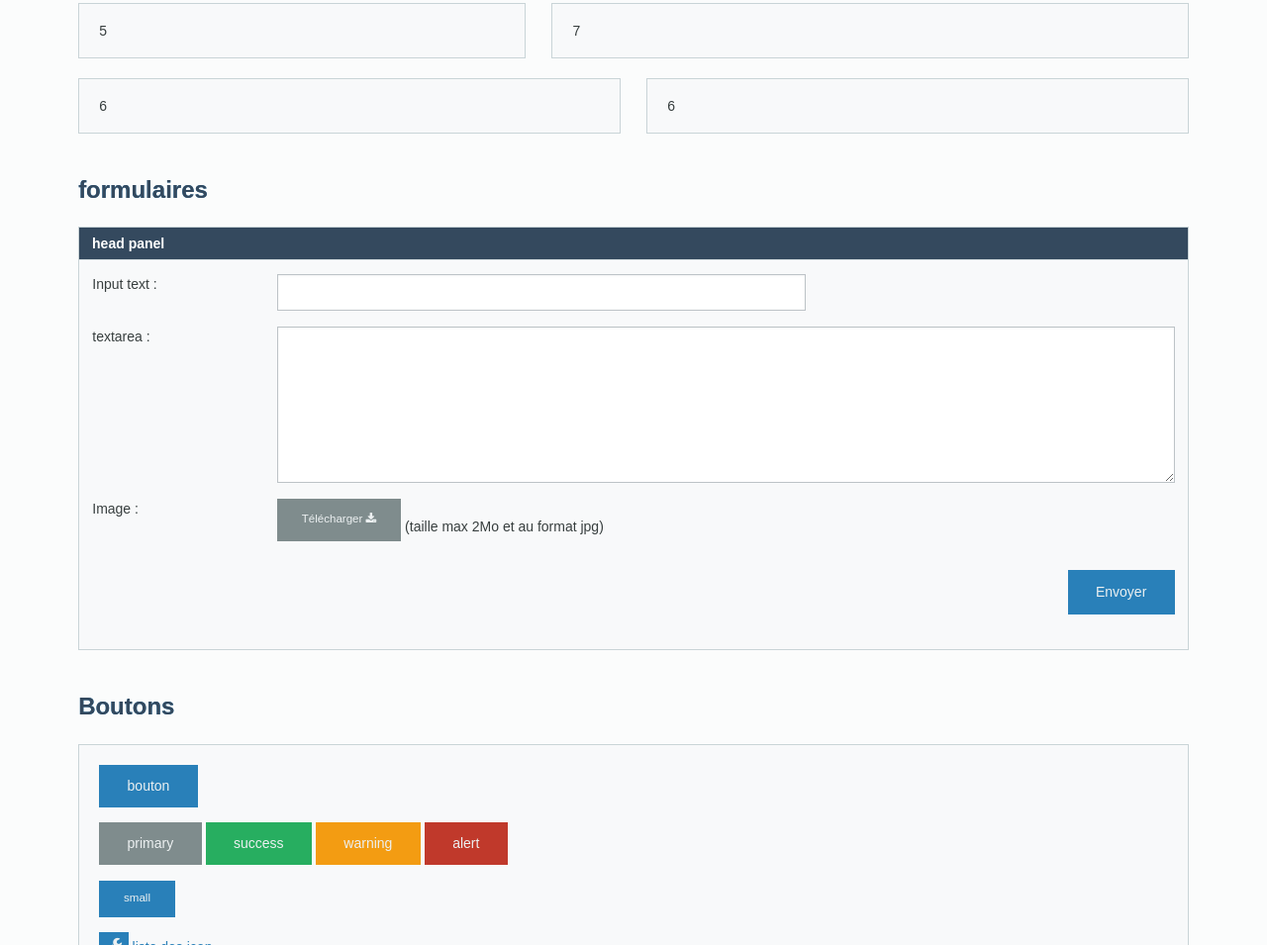
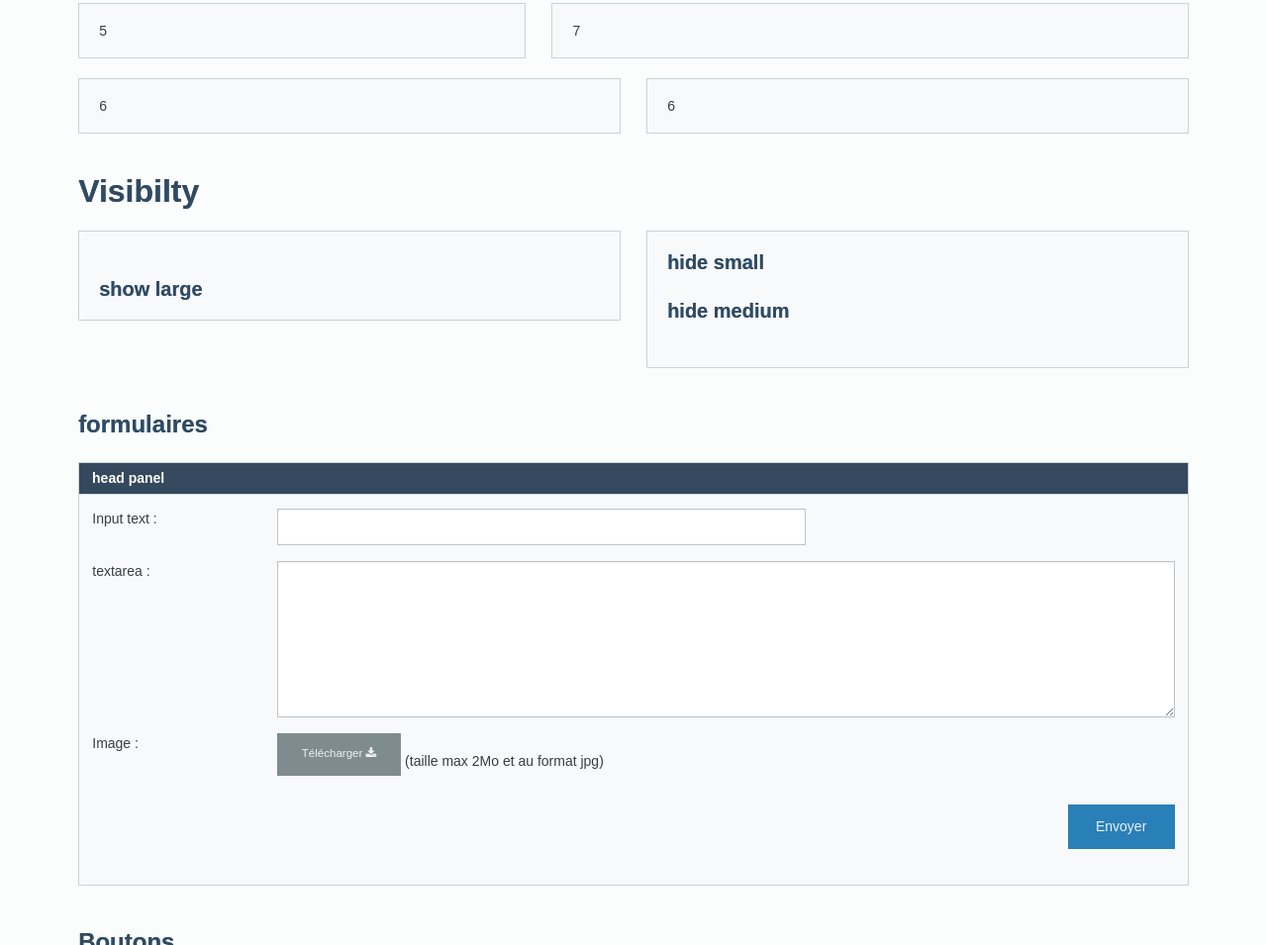
Before and after one commit to xavierpeyret/roots.1.0, a plain HTML site: page index.html in a window 1280 px wide. Shown: the part 2018-2973 px from the top of the page at 99% size. Drawn offline with Linux system fonts and the light colour scheme.

Commit message:
optimize mediaQueries

```diff
--- a/index.html
+++ b/index.html
@@ -82,6 +82,7 @@
 							</div>
 						</div>
 						<!-- /page-header -->
+
 						<!-- breadcrumb -->
 						<div class="row">
 							<div class="large-12">
@@ -206,6 +207,28 @@
 								<div class="clearfix"></div>
 						</div>
 						<!-- /grid -->
+
+						<!-- visibility -->
+						<div class="row">
+							<div class="large-12">
+								<h1>Visibilty</h1>
+							</div>
+							<div class="large-6 ">
+								<div class="panel ">
+									<h4 class="show-small">show small</h4>
+									<h4 class="show-medium">show medium</h4>
+									<h4 class="show-large">show large</h4>
+								</div>
+							</div>
+							<div class="large-6 ">
+								<div class="panel ">
+									<h4 class="hide-small">hide small</h4>
+									<h4 class="hide-medium">hide medium</h4>
+									<h4 class="hide-large">hide large</h4>
+								</div>
+							</div>
+						</div>
+						<!-- /visibility -->
 
 						<!-- formulaire -->
 						<div class="row">
--- a/sass/layout/_grid.scss
+++ b/sass/layout/_grid.scss
@@ -64,7 +64,7 @@ max-width: 82em;
 /*  medium
 /* --------------------------------------- */
 
-@media only screen and (min-width: 40.063em) {
+@media only screen and (min-width: $medium-range) {
 	.medium-1  {width: 8.33333%; }
 	.medium-2  {width: 16.66667%; }
 	.medium-3  {width: 25%; }
@@ -83,7 +83,7 @@ max-width: 82em;
 /*  large
 /* --------------------------------------- */
 
-@media only screen and (min-width: 64.063em) {
+@media only screen and (min-width: $large-range) {
 	.large-1  {width: 8.33333%; }
 	.large-2  {width: 16.66667%; }
 	.large-3  {width: 25%; }
--- a/sass/layout/_visibility.scss
+++ b/sass/layout/_visibility.scss
@@ -21,7 +21,7 @@
 /*  medium
 /* --------------------------------------- */
 
-@media only screen and (min-width: 40.063em) {
+@media only screen and (min-width: $medium-range) {
 	.show-medium, .hide-small,.hide-large {display: inherit !important; }
 	.hide-medium, .show-large, .show-small {display: none !important; }
 }
@@ -30,7 +30,7 @@
 /*  large
 /* --------------------------------------- */
 
-@media only screen and (min-width: 64.063em) {
+@media only screen and (min-width: $large-range) {
 	.show-large,.hide-small, .hide-medium {display: inherit !important; }
 	.hide-large, .show-medium, .show-small {display: none !important;}
 }
--- a/sass/module/_navigation.scss
+++ b/sass/module/_navigation.scss
@@ -148,12 +148,6 @@
 		.container {
 			@include transform(translateX($navigation-width));
 			overflow-y: hidden;
-
-		    // -webkit-filter: blur(1px);
-		    // -moz-filter: blur(1px);
-		    // -o-filter: blur(1px);
-		    // -ms-filter: blur(1px);
-		    // filter: blur(1px);
 		}
 		.site-cache{
 			position: absolute;
--- a/sass/tools/_settings.scss
+++ b/sass/tools/_settings.scss
@@ -19,13 +19,21 @@ $warning: $orange ;
 $alert: $pomegranate;
 
 /*-----------------------------------*/
+/* 	@MediaQueries
+/*-----------------------------------*/
+
+$medium-range : 40.063em;
+$large-range  : 64.063em ;
+
+
+/*-----------------------------------*/
 /* 	@Typography
 /*-----------------------------------*/
 
 $font-size : 14px;
 
 /* text fonts 		----------*/
-$font-1:  sans-serif;
+$font-1: sans-serif;
 $font-2: sans-serif;
 
 /* text color 		----------*/
```
Also changed, not shown: stylesheets/app.css.
